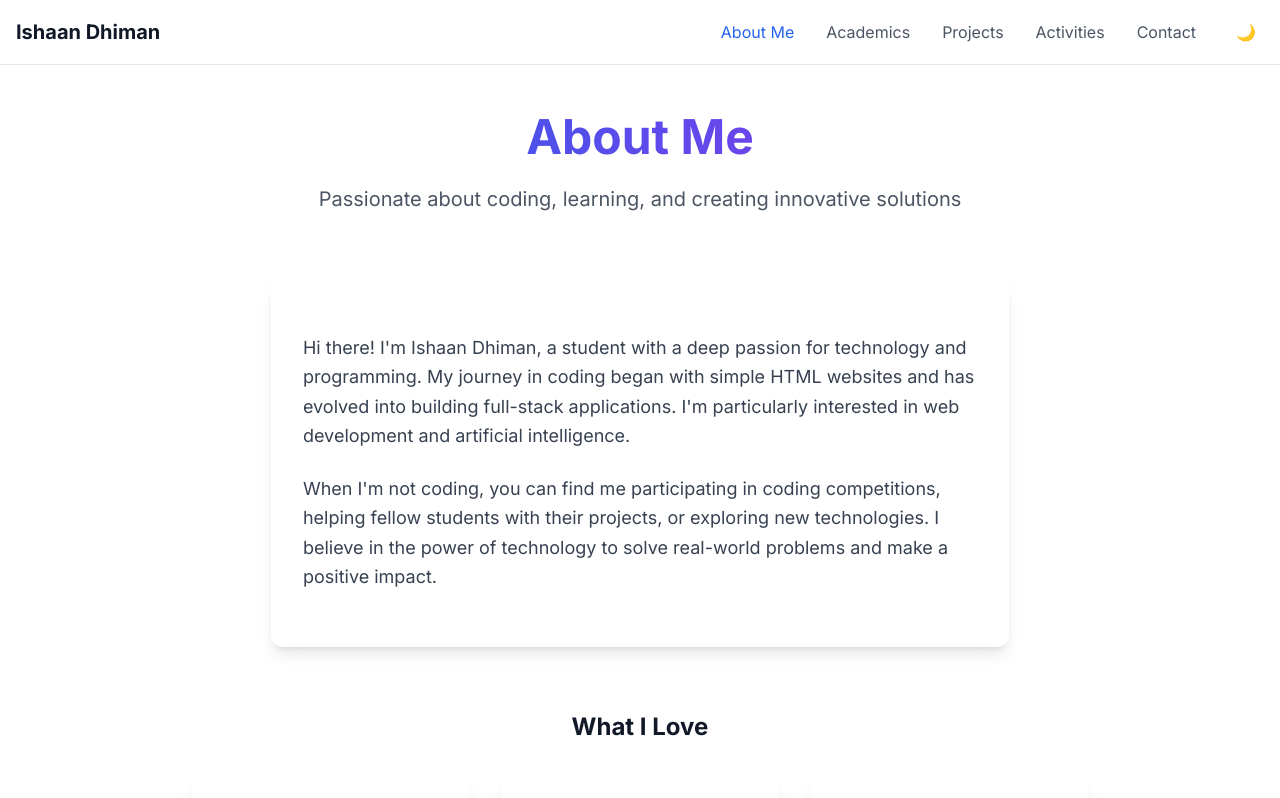
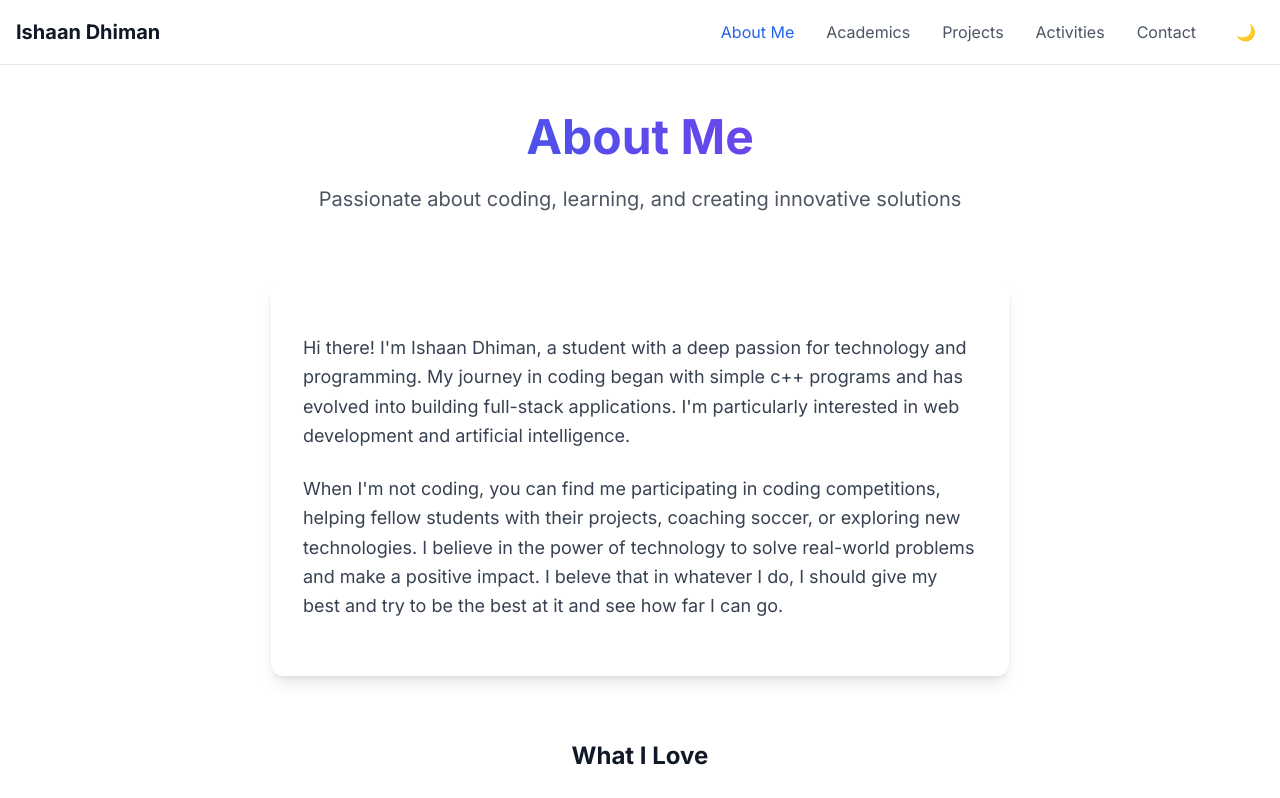
Before and after one commit to IshaanD-RX6600/IshaanDhiman, a Next.js app: page /about in a window 1280 px wide. Shown: the top 798 px of the page. Built offline with nearby package versions, Linux system fonts and the light colour scheme.

Commit message:
Update About page with personal background and interests

```diff
--- a/src/app/about/page.tsx
+++ b/src/app/about/page.tsx
@@ -24,13 +24,14 @@ export default function AboutPage() {
           <div className="bg-white dark:bg-gray-800 rounded-xl p-8 shadow-lg">
             <p className="text-lg leading-relaxed mb-6">
               Hi there! I'm Ishaan Dhiman, a student with a deep passion for technology and programming.
-              My journey in coding began with simple HTML websites and has evolved into building full-stack
+              My journey in coding began with simple c++ programs and has evolved into building full-stack
               applications. I'm particularly interested in web development and artificial intelligence.
             </p>
             <p className="text-lg leading-relaxed">
               When I'm not coding, you can find me participating in coding competitions, helping fellow
-              students with their projects, or exploring new technologies. I believe in the power of
-              technology to solve real-world problems and make a positive impact.
+              students with their projects, coaching soccer, or exploring new technologies. I believe in the power of
+              technology to solve real-world problems and make a positive impact. I beleve that in whatever I do,
+              I should give my best and try to be the best at it and see how far I can go.
             </p>
           </div>
         </section>
```
